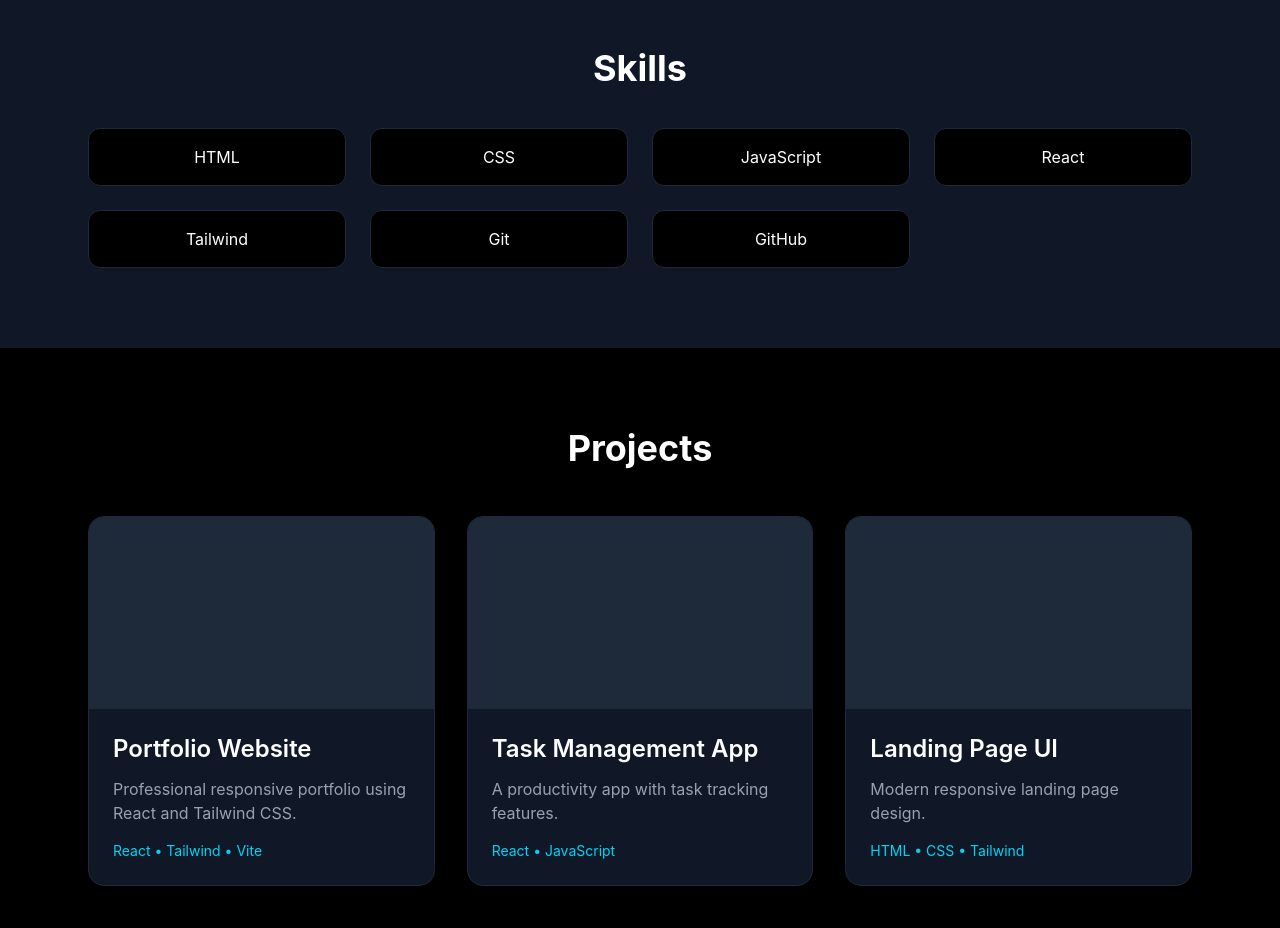
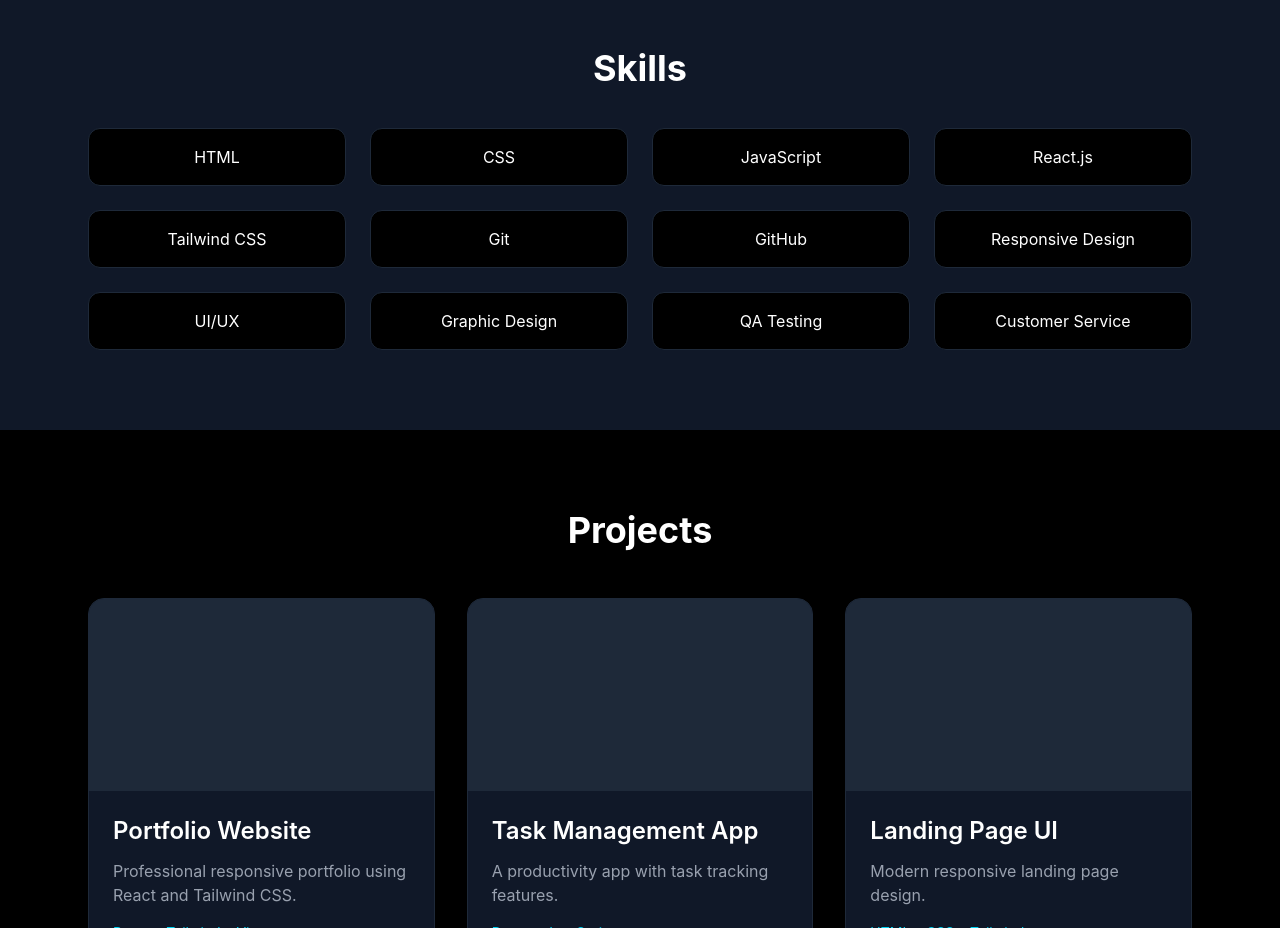
Before and after one commit to ninoverdejo18/my-portfolio, a React (Vite) app: page / in a window 1280 px wide. Shown: the part 1480-2408 px from the top of the page. Built offline with nearby package versions, Linux system fonts and the light colour scheme.

Commit message:
Final portfolio update before deployment

```diff
--- a/src/sections/Skills.jsx
+++ b/src/sections/Skills.jsx
@@ -1,12 +1,17 @@
 function Skills() {
-  const skills = [
-    "HTML",
-    "CSS",
-    "JavaScript",
-    "React",
-    "Tailwind",
-    "Git",
-    "GitHub"
+const skills = [
+  "HTML",
+  "CSS",
+  "JavaScript",
+  "React.js",
+  "Tailwind CSS",
+  "Git",
+  "GitHub",
+  "Responsive Design",
+  "UI/UX",
+  "Graphic Design",
+  "QA Testing",
+  "Customer Service",
   ]
 
   return (
```
Also changed, not shown: src/assets/projects/Projects.jsx (added).
